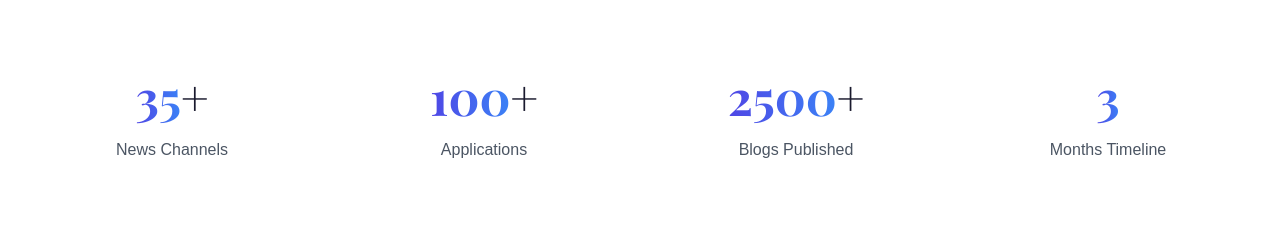
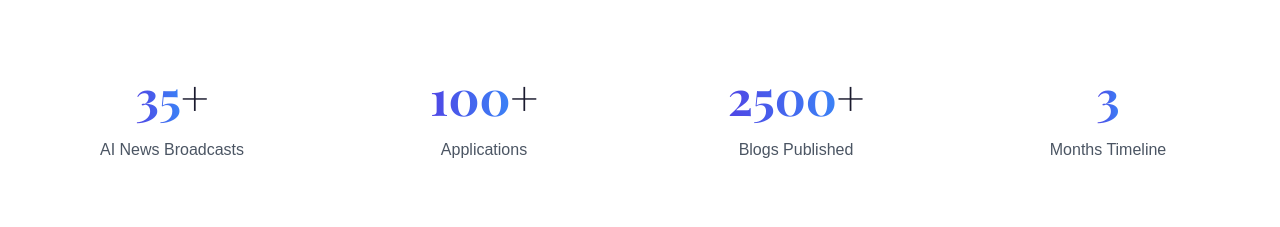
Before and after one commit to Sampathkumarvpatil/DrSampath, a React (Create React App) app in the folder frontend/: page / in a window 1280 px wide. Shown: the part 1880-2107 px from the top of the page. Built offline with nearby package versions, Linux system fonts and the light colour scheme; a web font is replaced by a local one.

Commit message:
auto-commit for b1044398-2595-4a22-a6cf-a68002b1e1c7

```diff
--- a/frontend/src/pages/Home.js
+++ b/frontend/src/pages/Home.js
@@ -266,7 +266,7 @@ const Home = () => {
               <h3 className="text-4xl md:text-5xl font-bold mb-2">
                 <AnimatedCounter end={35} prefix="" suffix="+" />
               </h3>
-              <p className="text-gray-600">News Channels</p>
+              <p className="text-gray-600">AI News Broadcasts</p>
             </motion.div>
             <motion.div
               initial={{ opacity: 0, y: 20 }}
```
